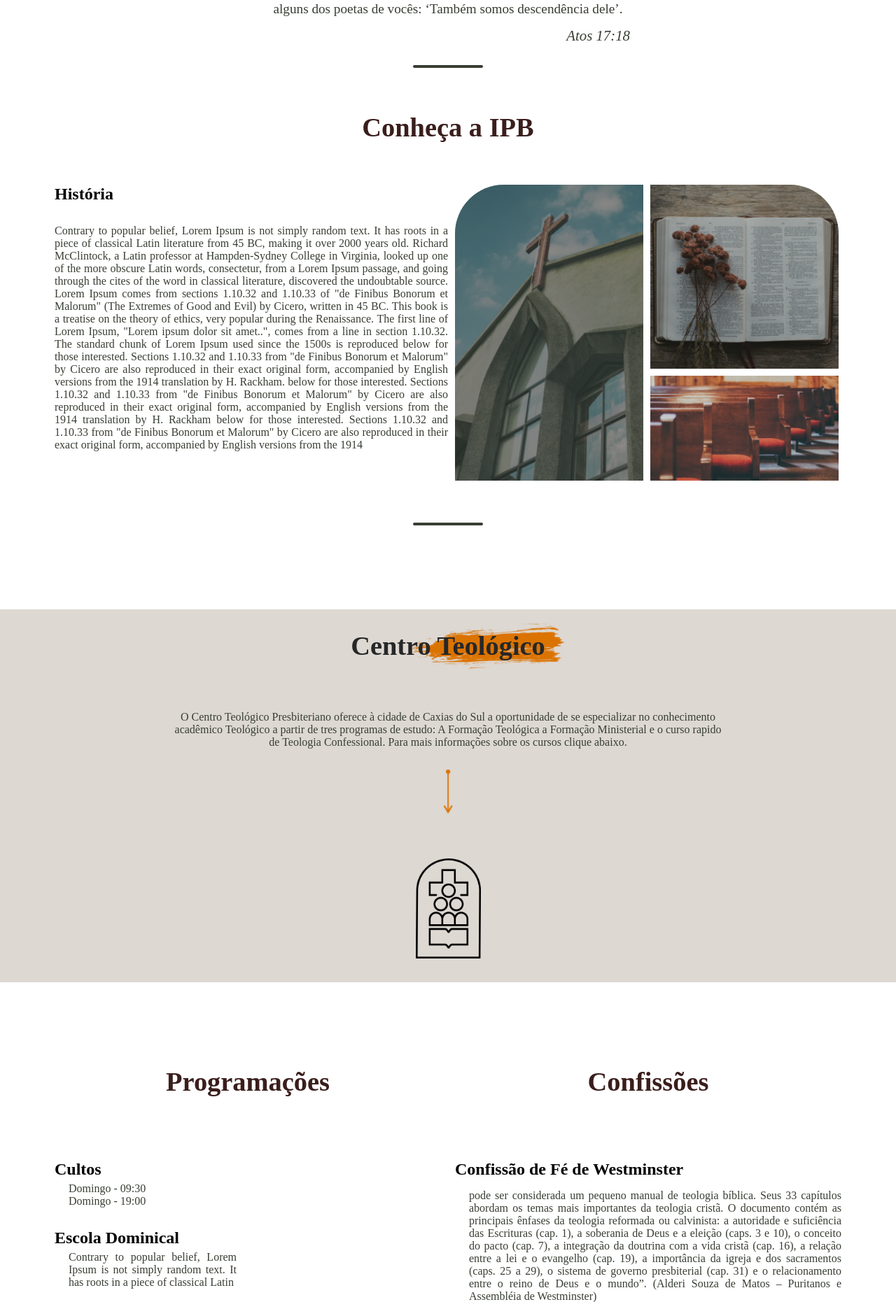
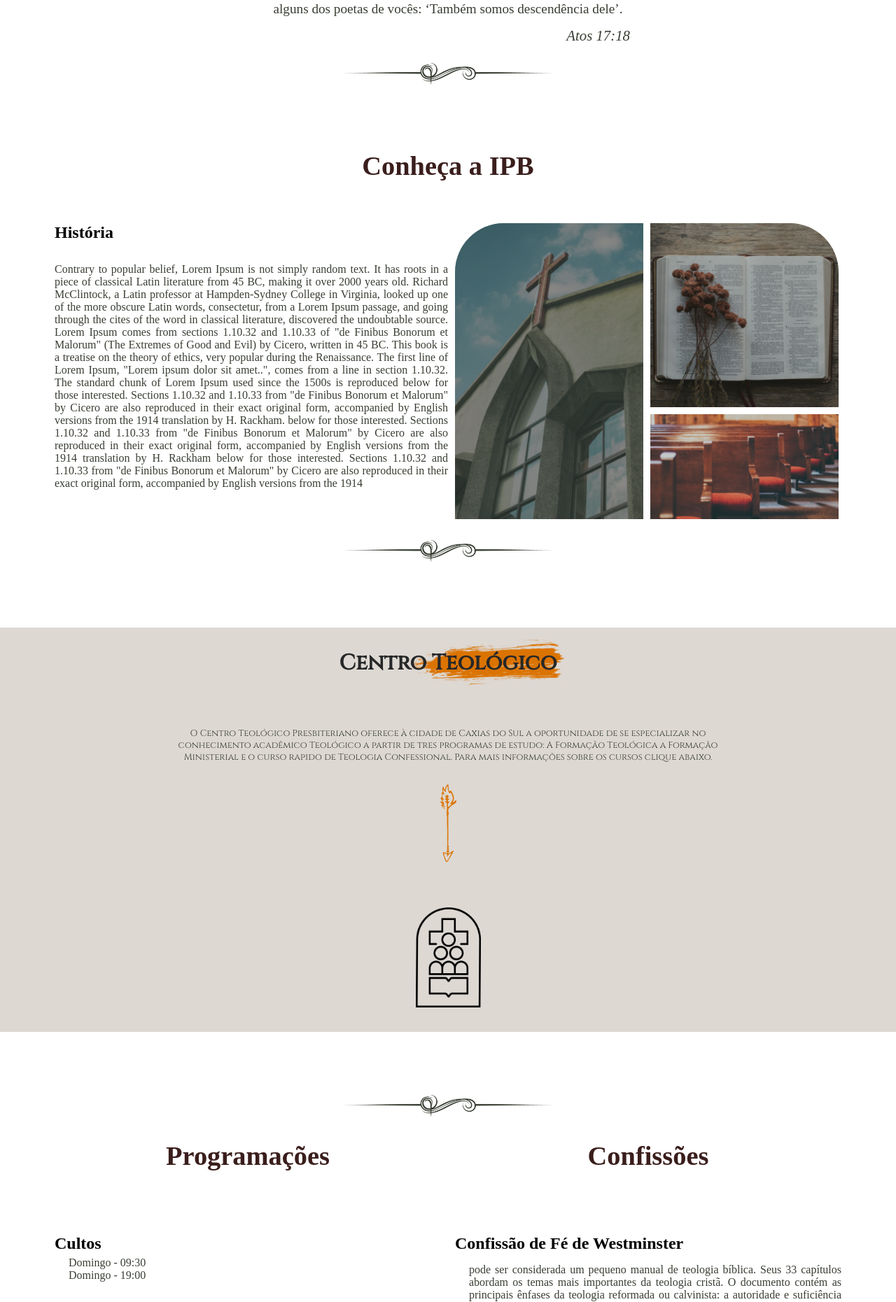
Before and after one commit to lothllann/IPB, a PHP site: page / in a window 1280 px wide. Shown: the part 880-2741 px from the top of the page at 70% size. Run offline with PHP 8.4, Linux system fonts and the light colour scheme.

Commit message:
separadores

```diff
--- a/index.css
+++ b/index.css
@@ -193,7 +183,7 @@ HISTORIA
 }
 
 .history h1 {
-    margin: 60px 0 60px 0;
+    margin: 0px 0 60px 0;
 }
 
 .history img {
@@ -225,69 +215,6 @@ HISTORIA
     grid-area: img_bnc;
 }
 
-.history::after {
-    display: block;
-    content: "";
-    width: 100px;
-    height: 4px;
-    background: #383e33;
-    margin: 60px auto 120px auto;
-    border-radius: 4px;
-}
-
-
-/*---------------------------------------------------------------------------------------------------------------
-PROGRAMAÇÕES
-*/
-
-.program_belief {
-    display: flex;
-    flex-wrap: wrap;
-    justify-content: space-between;
-    padding-top: 120px;
-}
-
-.program_belief dd {
-    padding-left: 20px;
-    text-align: justify;
-}
-
-.program_belief::after {
-    display: block;
-    content: "";
-    width: 100px;
-    height: 4px;
-    background: #383e33;
-    margin: 60px auto 120px auto;
-    border-radius: 4px;
-}
-
-.horarios {
-    width: 50%;
-    height: 879px;
-    display: flex;
-    flex-direction: column;
-    flex-wrap: wrap;
-    padding-right: 10px;
-}
-
-.horarios h1 {
-    margin-bottom: 60px;
-}
-
-.horarios h2 {
-    margin-top: 30px;
-    margin-bottom: 5px;
-}
-
-.horarios dd {
-    width: 260px;
-}
-
-.horarios_mobile {
-    display: none;
-}
-
 
 /*---------------------------------------------------------------------------------------------------------------
 CENTRO TEOLOGICO
@@ -296,6 +223,8 @@ CENTRO TEOLOGICO
 .theology {
     background-color: #ddd8d2;
     z-index: -9;
+    font-family: 'Cinzel', serif;
+    font-size: 0.8em;
 }
 
 .theology h1 {
@@ -327,8 +256,6 @@ CENTRO TEOLOGICO
     margin: 30px auto 60px auto;
 }
 
-.arrow img {}
-
 .theo_btn {
     display: flex;
     padding-bottom: 30px;
@@ -356,6 +283,53 @@ CENTRO TEOLOGICO
     100% {
         transform: scale(1.2);
     }
+}
+
+
+/*---------------------------------------------------------------------------------------------------------------
+PROGRAMAÇÕES
+*/
+
+.program_belief {
+    display: flex;
+    flex-wrap: wrap;
+    justify-content: space-between;
+}
+
+.program_belief dd {
+    padding-left: 20px;
+    text-align: justify;
+}
+
+.horarios {
+    width: 50%;
+    height: 879px;
+    display: flex;
+    flex-direction: column;
+    flex-wrap: wrap;
+    padding-right: 10px;
+}
+
+.horarios h1 {
+    margin-bottom: 60px;
+}
+
+.horarios h2 {
+    margin-top: 30px;
+    margin-bottom: 5px;
+}
+
+.horarios dd {
+    width: 260px;
+}
+
+.horarios_mobile {
+    display: none;
+}
+
+.s {
+    margin-top: 90px;
+    margin-bottom: 30px;
 }
 
 
--- a/index.html
+++ b/index.html
@@ -9,6 +9,10 @@
     <link rel="stylesheet" type="text/css" href="style.css">
     <link rel="stylesheet" type="text/css" href="index.css">
     <link rel="shortcut icon" href="favicon.ico">
+
+    <link rel="preconnect" href="https://fonts.googleapis.com">
+    <link rel="preconnect" href="https://fonts.gstatic.com" crossorigin>
+    <link href="https://fonts.googleapis.com/css2?family=Cinzel:wght@400;500&display=swap" rel="stylesheet">
 
 </head>
 
@@ -57,6 +61,10 @@
         </span>
     </div>
 
+    <div class="separador_de_conteudo">
+        <img src="img/separador.png" alt="">
+    </div>
+
     <section class="history">
         <h1>Conheça a IPB</h1>
 
@@ -92,6 +100,10 @@
         </div>
     </section>
 
+    <div class="separador_de_conteudo">
+        <img src="img/separador.png" alt="">
+    </div>
+
 
     <section class="theology" id="theology">
         <div class="container">
@@ -120,6 +132,10 @@
 
         </div>
     </section>
+
+    <div class="separador_de_conteudo s">
+        <img src="img/separador.png" alt="">
+    </div>
 
     <section class="container program_belief">
 
@@ -270,6 +286,10 @@
             </div>
         </div>
     </section>
+
+    <div class="separador_de_conteudo">
+        <img src="img/separador.png" alt="">
+    </div>
 
     <section class="departamental" id="departamental">
         <h1>Departamentais</h1>
--- a/style.css
+++ b/style.css
@@ -61,6 +61,16 @@ body {
     max-width: 1124px;
     margin: 0 auto;
     display: block;
+}
+
+
+/*---------------------------------------------------------------------------------------------------------------
+SEPARADOR
+*/
+
+.separador_de_conteudo {
+    display: table;
+    margin: 30px auto 90px auto;
 }
 
 
```
Also changed, not shown: other parts of index.css (+7 -22 lines), img/arrow.png, img/separador.png (added).
